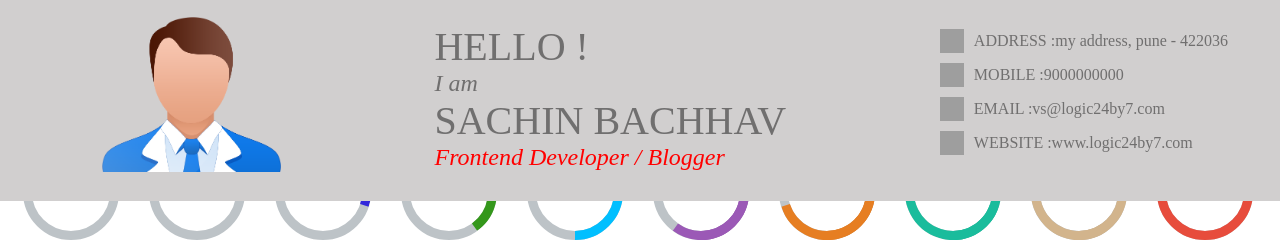
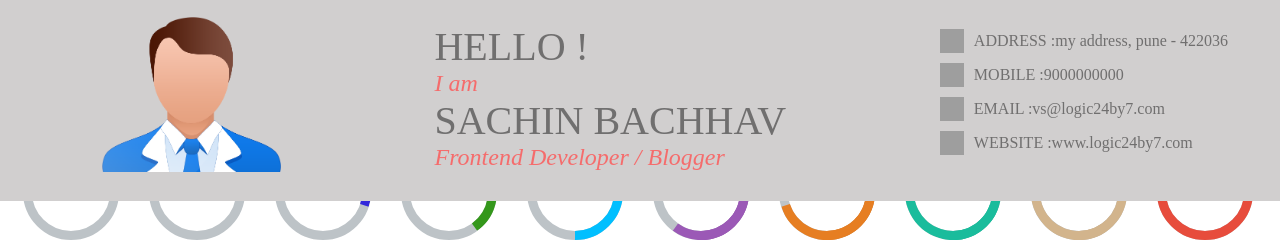
Before and after one commit to sukheja-varun/ngResumeBuilder, an Angular app: page / in a window 1280 px wide. Shown: the part 599-841 px from the top of the page. Built offline with nearby package versions, Linux system fonts and the light colour scheme; grey boxes are pictures that could not be loaded.

Commit message:
color added in footer info

```diff
--- a/src/app/footer/footer.component.scss
+++ b/src/app/footer/footer.component.scss
@@ -31,6 +31,7 @@
                 .second_lable{
                     font-style: italic;
                     font-size: 24px;
+                    color: rgb(245, 108, 108);
                 }
                 .third_lable{
                     font-size: 40px;
@@ -39,7 +40,7 @@
                 .forth_lable{
                     font-style: italic;
                     font-size: 24px;
-                    color: red;
+                    color: rgb(245, 108, 108);
                 }
             }
         }
```
